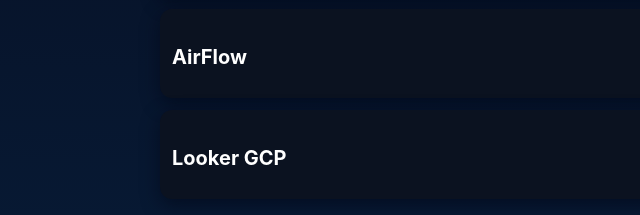
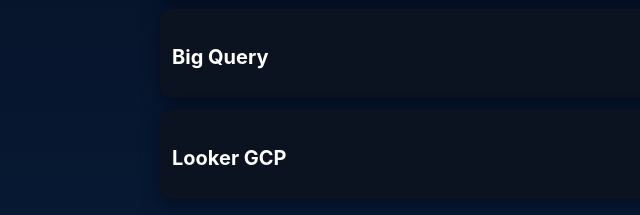
Before and after one commit to formations-git/Data-Engineer, a plain HTML site: page index.html in a window 1280 px wide. Shown: the part 184-399 px from the top of the page, 0-640 px from the left. Drawn offline with Linux system fonts and the light colour scheme.

Commit message:
Add Big Query

```diff
--- a/index.html
+++ b/index.html
@@ -66,7 +66,7 @@
     </div>
 
     <div class="card">
-      <h2><a href="bigquery/bigquery_sommaire.html">AirFlow</a></h2>
+      <h2><a href="bigquery/bigquery_sommaire.html">Big Query</a></h2>
     </div>
 
 
```
